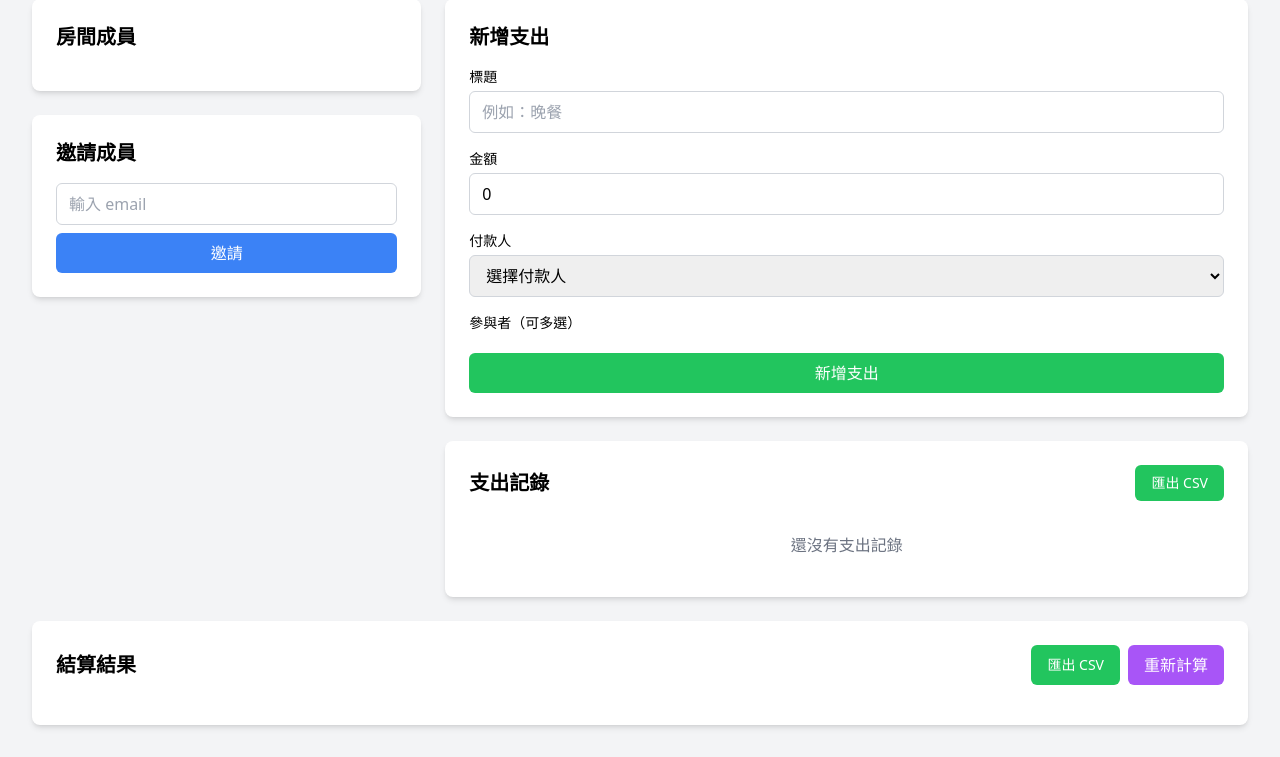
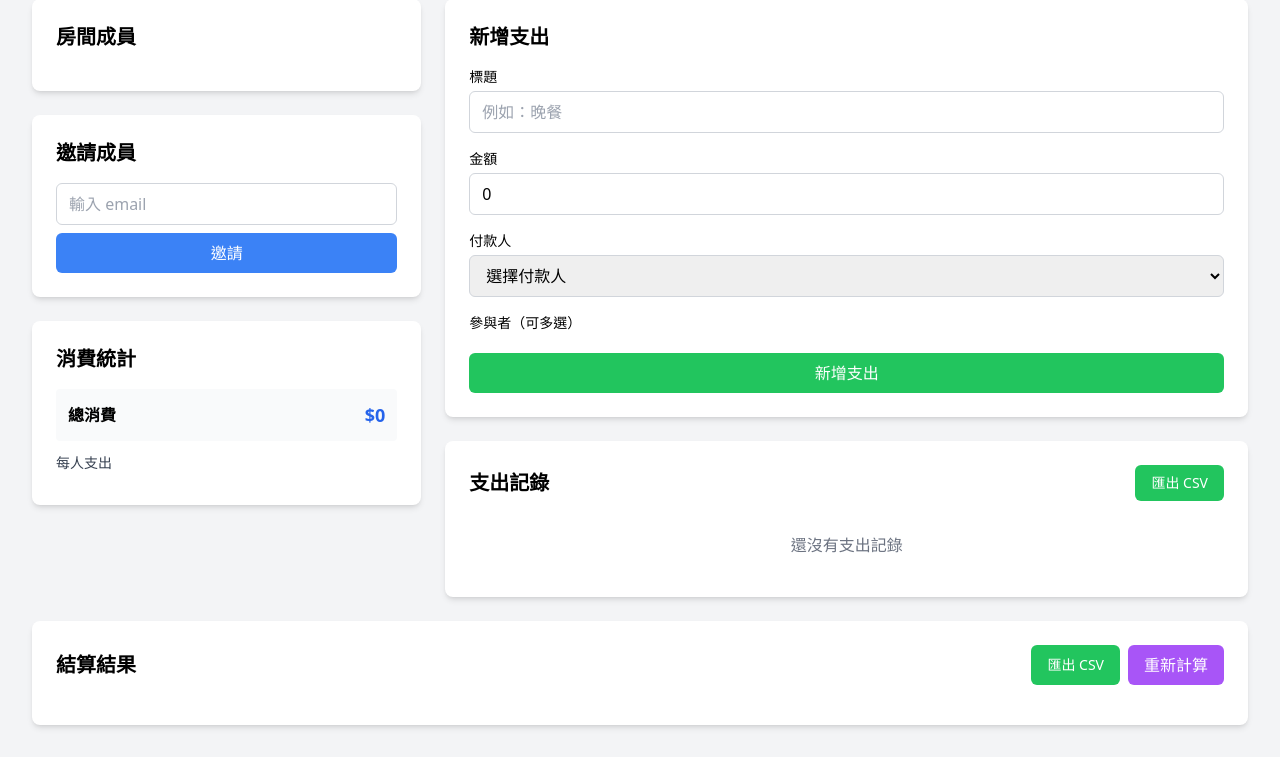
Before and after one commit to JW-Albert/Split-Wise, a Flask app: template src/templates/room.html in a window 1280 px wide. Shown: the part 161-918 px from the top of the page. Run offline with Flask 3, Linux system fonts and the light colour scheme; the template is opened without the code that fills it, so the values that code supplies are empty; some libraries are stand-ins or nearby versions.

Commit message:
Add expense statistics display and calculation functionality
Introduces a new section in the room template to display total expenses and individual member spending. Implements the `calculateExpenseStats` method to compute total expenses and allocate amounts to each member based on their contributions. This enhancement improves transparency in expense management for room members.

```diff
--- a/src/templates/room.html
+++ b/src/templates/room.html
@@ -70,6 +70,27 @@
                             class="w-full bg-blue-500 text-white py-2 px-4 rounded-md hover:bg-blue-600">
                             邀請
                         </button>
+                    </div>
+                </div>
+
+                <!-- 消費統計 -->
+                <div class="bg-white p-6 rounded-lg shadow-md">
+                    <h2 class="text-xl font-bold mb-4">消費統計</h2>
+                    <div class="space-y-3">
+                        <div class="flex justify-between items-center p-3 bg-gray-50 rounded">
+                            <span class="font-semibold">總消費</span>
+                            <span class="text-lg font-bold text-blue-600" x-text="'$' + totalExpenses"></span>
+                        </div>
+                        <div class="space-y-2">
+                            <h3 class="text-sm font-medium text-gray-700 mb-2">每人支出</h3>
+                            <template x-for="member in room.members || []" :key="member">
+                                <div class="flex justify-between items-center p-2 bg-gray-50 rounded">
+                                    <span
+                                        x-text="room.member_names && room.member_names[member] ? room.member_names[member] : member"></span>
+                                    <span class="font-semibold" x-text="'$' + (memberExpenses[member] || 0)"></span>
+                                </div>
+                            </template>
+                        </div>
                     </div>
                 </div>
             </div>
@@ -306,6 +327,8 @@
                     payer: '',
                     participants: []
                 },
+                totalExpenses: 0,
+                memberExpenses: {},
 
                 async init() {
                     await Promise.all([
@@ -357,6 +380,7 @@
 
                         if (response.ok) {
                             this.expenses = data.expenses || [];
+                            this.calculateExpenseStats();
                         } else {
                             this.message = data.error || '載入支出失敗';
                             this.messageType = 'error';
@@ -367,6 +391,26 @@
                     } finally {
                         this.loadingExpenses = false;
                     }
+                },
+
+                calculateExpenseStats() {
+                    // 計算總消費
+                    this.totalExpenses = this.expenses.reduce((sum, expense) => sum + (expense.amount || 0), 0);
+
+                    // 計算每人的支出金額（作為付款人的總金額）
+                    this.memberExpenses = {};
+                    if (this.room && this.room.members) {
+                        this.room.members.forEach(member => {
+                            this.memberExpenses[member] = 0;
+                        });
+                    }
+
+                    this.expenses.forEach(expense => {
+                        const payer = expense.payer_email;
+                        if (this.memberExpenses.hasOwnProperty(payer)) {
+                            this.memberExpenses[payer] = (this.memberExpenses[payer] || 0) + (expense.amount || 0);
+                        }
+                    });
                 },
 
                 async loadSettlement() {
@@ -476,6 +520,7 @@
                                 this.loadExpenses(),
                                 this.loadSettlement()
                             ]);
+                            this.calculateExpenseStats();
                         } else {
                             this.message = data.error || '新增失敗';
                             this.messageType = 'error';
@@ -561,6 +606,7 @@
                                 this.loadExpenses(),
                                 this.loadSettlement()
                             ]);
+                            this.calculateExpenseStats();
                         } else {
                             this.message = data.error || '更新失敗';
                             this.messageType = 'error';
@@ -592,6 +638,7 @@
                                 this.loadExpenses(),
                                 this.loadSettlement()
                             ]);
+                            this.calculateExpenseStats();
                         } else {
                             this.message = data.error || '刪除失敗';
                             this.messageType = 'error';
```
